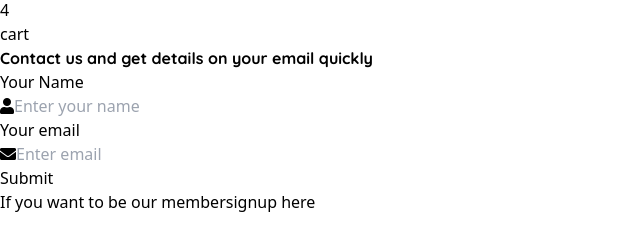
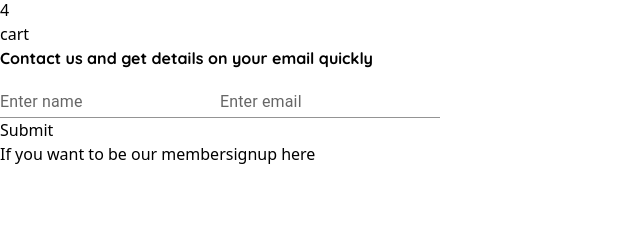
Before and after one commit to Yordaaa/Marketplace_Frontend, a React (Vite) app: page /submit in a window 1280 px wide. Shown: the part 470-720 px from the top of the page, without its empty margins (0-640 px from the left). Built offline with nearby package versions, Linux system fonts and the light colour scheme.

Commit message:
updated submit page

```diff
--- a/package.json
+++ b/package.json
@@ -10,8 +10,10 @@
     "preview": "vite preview"
   },
   "dependencies": {
+    "@emotion/styled": "^11.13.0",
     "@headlessui/react": "^2.1.2",
     "@heroicons/react": "^2.1.5",
+    "@mui/material": "^5.16.7",
     "react": "^18.3.1",
     "react-dom": "^18.3.1",
     "react-router-dom": "^6.26.0"
--- a/src/App.tsx
+++ b/src/App.tsx
@@ -4,7 +4,7 @@ import Header from "./Components/Header";
 export default function App() {
   return (
     <>
-    <Header />
+      <Header />
 
       <AppRoutes />
     </>
--- a/src/Pages/Submit.tsx
+++ b/src/Pages/Submit.tsx
@@ -1,5 +1,5 @@
 import { Link } from "react-router-dom";
-
+import TextField from "@mui/material/TextField";
 function Submit() {
   return (
     <div className="flex flex-col items-center px-6 py-8 mx-auto lg:py-0 mt-24">
@@ -8,51 +8,20 @@ function Submit() {
           <h1 className="text-xl font-semibold  text-gray-900 md:text-2xl use">
             Contact us and get details on your email quickly
           </h1>
-          <form className="space-y-4 md:space-y-6 ">
-            <div className="relative items-center">
-              <div>
-                <label
-                  htmlFor="name"
-                  className="block mb-2 text-sm font-medium text-gray-900"
-                >
-                  Your Name
-                </label>
-                <div className="flex">
-                  <div className="fas fa-user text-gray-700 border border-gray-300 rounded-s-lg bg-gray-50 p-3 items-center"></div>
-                  <input
-                    type="text"
-                    name="name"
-                    id="name"
-                    className="bg-gray-50 border border-gray-300 text-gray-900 sm:text-sm rounded-e-lg block w-full p-2.5"
-                    placeholder="Enter your name"
-                    required
-                  />
-                </div>
-              </div>
+          <form className=" space-y-6 ">
+            <div className="space-y-3">
+              <TextField
+                label="Enter name"
+                variant="standard"
+                className="w-full "
+              />
+              <TextField
+                label="Enter email"
+                variant="standard"
+                className="w-full "
+              />
             </div>
-            <div className="relative items-center">
-              <div>
-                <label
-                  htmlFor="email"
-                  className="block mb-2 text-sm font-medium text-gray-900"
-                >
-                  Your email
-                </label>
-                <div className="flex">
-                  <div className="fas fa-envelope text-gray-700 border border-gray-300 rounded-s-lg bg-gray-50 p-3 items-center"></div>
-                  <input
-                    type="email"
-                    name="email"
-                    id="email"
-                    className="bg-gray-50 border border-gray-300 text-gray-900 sm:text-sm rounded-e-lg block w-full p-2.5"
-                    placeholder="Enter email"
-                    required
-                  />
-                </div>
-              </div>
-            </div>
-
-            <button className="w-full text-white bg-purple-950 hover:opacity-90 font-medium rounded-lg  px-5 py-2.5 text-center">
+            <button className="mt-5 w-full text-white bg-purple-950 hover:opacity-90 font-medium rounded-lg  px-5 py-2.5 text-center">
               Submit
             </button>
             <p className="text-sm  text-gray-600">
```
Also changed, not shown: 1 other file (tests, documents, lock files or other folders).
